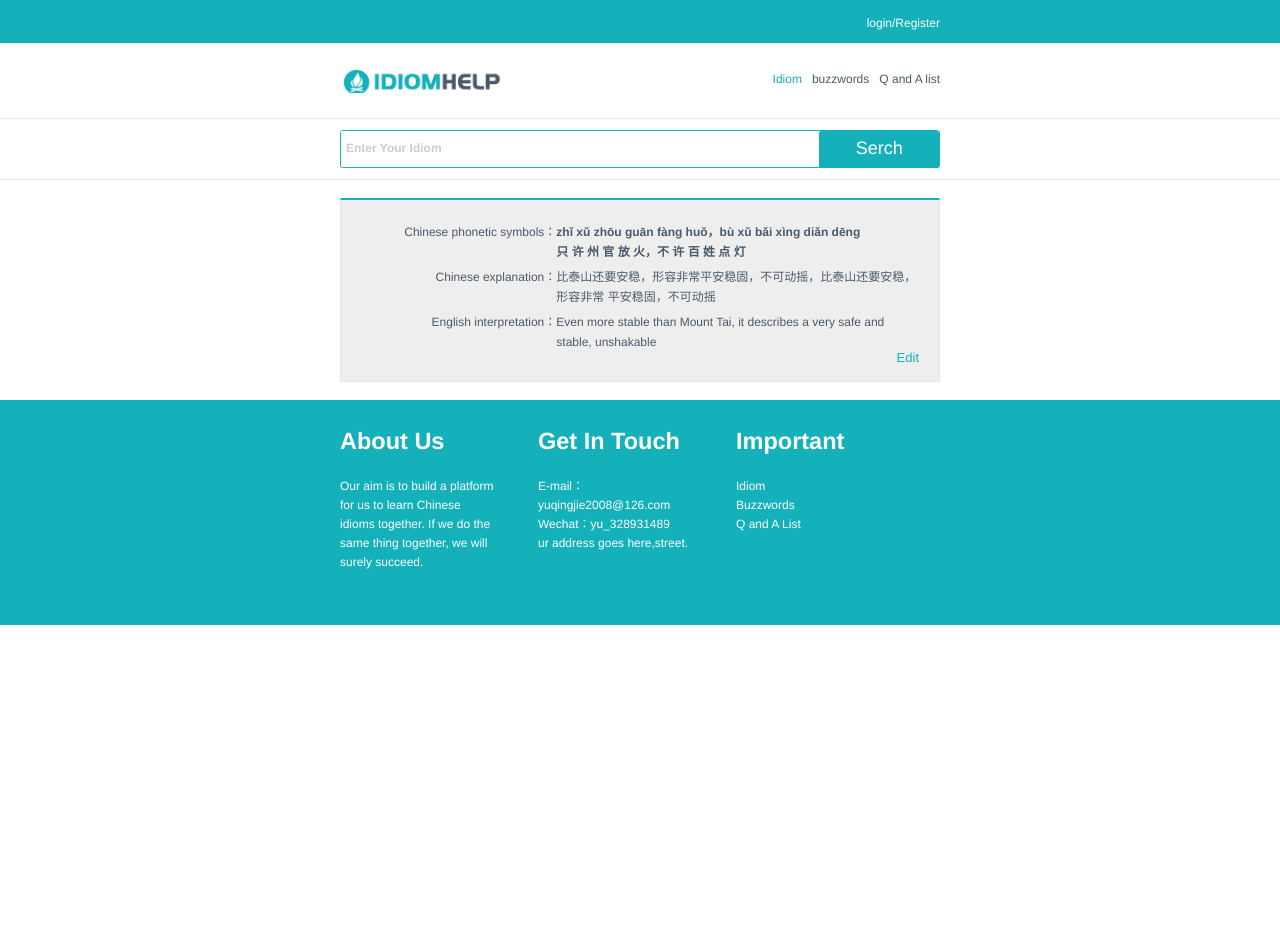
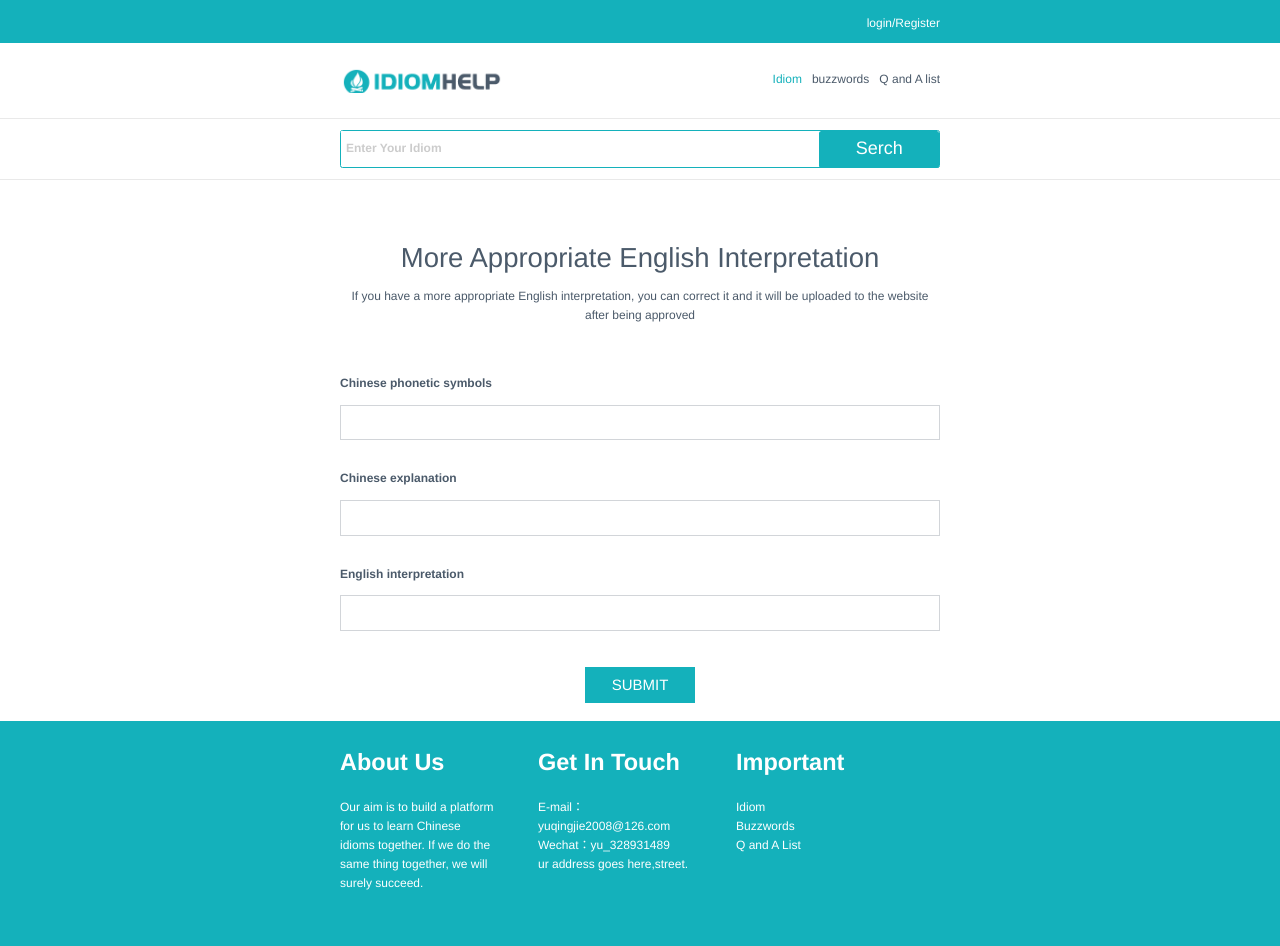
Before and after one commit to zhouweihua/idiom, a React app: page /idiomEdit in a window 1280 px wide. Before the commit the page ends 800 px from the top, so only its background shows below. Built offline with nearby package versions, Linux system fonts and the light colour scheme; some packages are replaced by stand-ins of ours.

Commit message:
6-编辑页面

```diff
--- a/src/index.pc.less
+++ b/src/index.pc.less
@@ -18,7 +18,6 @@
       font-size: 24px / @rate;
       font-weight: normal;
       font-stretch: normal;
-      line-height: 32px / @rate;
       letter-spacing: 0px / @rate;
       color: #ffffff;
     }
--- a/src/page/idiomDetail/index.pc.less
+++ b/src/page/idiomDetail/index.pc.less
@@ -136,7 +136,6 @@
           font-size: 26px / @rate;
           font-weight: normal;
           font-stretch: normal;
-          line-height: 24px / @rate;
           letter-spacing: 0px / @rate;
           color: #14b1bb;
 
@@ -144,7 +143,4 @@
       }
     }
   }
-  .test {
-    background: red;
-  }
 }
--- a/src/page/idiomEdit/index.js
+++ b/src/page/idiomEdit/index.js
@@ -38,29 +38,40 @@ export default class IdiomEdit extends React.Component {
           </div>
         </div>
 
-        <div className="idiomDeatailsCon">
-          <div className="idiomDeatails">
-            <div className="idiomDeatailItem">
-              <div className="idiomSymbols">
-                <div className="textLeft">Chinese phonetic symbols：</div>
-                <div className="textRight">
-                  <p>zhǐ   xǔ   zhōu   guān   fàng   huǒ，bù   xǔ   bǎi   xìng   diǎn   dēng</p>
-                  <p>只   许  州  官   放  火，不   许  百  姓  点  灯</p>
-                </div>
+        <div className="idiomEditCon">
+          <div className="idiomEdit">
+            <div className="editMainDes">More Appropriate English Interpretation</div>
+            <div className="editSubDes">If you have a more appropriate English interpretation, you can correct it and it will be uploaded to the website after being approved</div>
+
+            <div className="editItem">
+              <div className="editMainTitle">
+                Chinese phonetic symbols
               </div>
-              <div className="idiomExplanation">
-                <div className="textLeft">Chinese explanation：</div>
-                <div className="textRight">比泰山还要安稳，形容非常平安稳固，不可动摇，比泰山还要安稳，形容非常
-                平安稳固，不可动摇</div>
+              <input className="editCont" />
+            </div>
+            <div className="editItem">
+              <div className="editMainTitle">
+                Chinese explanation
               </div>
-              <div className="idiomInterpret">
-                <div className="textLeft">English interpretation：</div>
-                <div className="textRight">Even more stable than Mount Tai, it describes a very safe and stable, unshakable</div>
+              <input className="editCont" />
+            </div>
+            <div className="editItem">
+              <div className="editMainTitle">
+                English interpretation
               </div>
-              <div className="idiomEdit">Edit</div>
+              <input className="editCont" />
             </div>
           </div>
         </div>
+
+        <div className="idiomSubmitCon">
+          <div className="idiomSubmit">
+            <div className="submitButton">
+              SUBMIT
+            </div>
+          </div>
+        </div>
+
       </div>
     )
   }
--- a/src/page/idiomEdit/index.pc.less
+++ b/src/page/idiomEdit/index.pc.less
@@ -84,67 +84,81 @@
     }
   }
 
-  .idiomDeatailsCon {
+  .idiomEditCon {
     width: 100%;
     display: flex;
     justify-content: center;
     margin-top: 36px / @rate;
     padding-bottom: 36px / @rate;
-    .idiomDeatails {
+    .idiomEdit {
       width: @comWidth;
       display: flex;
       flex-direction: column;
-      border-bottom: solid 1px #e9e9e9;
-      .idiomDeatailItem {
-        padding: 34px / @rate 40px / @rate;
-        border-left: solid 1px #e9e9e9;
-        border-right: solid 1px #e9e9e9;
-        border-top: solid 2px #14b1bb;
-        background: #eee;
-        .idiomSymbols, .idiomExplanation, .idiomInterpret {
-          display: flex;
-          margin-top: 10px / @rate;
-          .textLeft {
-            width: 35%;
-            display: flex;
-            justify-content: flex-end;
-            font-size: 24px / @rate;
-            font-weight: normal;
-            font-stretch: normal;
-            line-height: 40px / @rate;
-            letter-spacing: 0px / @rate;
-            color: #4b5a6a;
-          }
-          .textRight {
-            width: 65%;
-            font-size: 24px / @rate;
-            font-weight: normal;
-            font-stretch: normal;
-            line-height: 40px / @rate;
-            letter-spacing: 0px / @rate;
-            color: #4b5a6a;
-          }
+      .editMainDes {
+        font-size: 55px / @rate;
+        font-weight: normal;
+        font-stretch: normal;
+        letter-spacing: 0px / @rate;
+        color: #4b5a6a;
+        text-align: center;
+        margin-top: 80px / @rate;
+      }
+      .editSubDes {
+        font-size: 24px / @rate;
+        font-weight: normal;
+        font-stretch: normal;
+        line-height: 38px / @rate;
+        letter-spacing: 0px / @rate;
+        color: #4b5a6a;
+        text-align: center;
+        margin-top: 20px / @rate;
+        margin-bottom: 40px / @rate;
+      }
+      .editItem {
+        margin-top: 60px / @rate;
+        .editMainTitle {
+          font-size: 24px / @rate;
+          font-weight: bold;
+          font-stretch: normal;
+          letter-spacing: 0px / @rate;
+          color: #4b5a6a;
         }
-        .idiomSymbols {
-          .textRight {
-            font-weight: bold;
-          }
-        }
-        .idiomEdit {
-          display: flex;
-          justify-content: flex-end;
-          font-size: 26px / @rate;
-          font-weight: normal;
-          font-stretch: normal;
-          line-height: 24px / @rate;
-          letter-spacing: 0px / @rate;
-          color: #14b1bb;
-
+        .editCont {
+          width: 100%;
+          margin-top: 25px / @rate;
+          height: 71px / @rate;
+          background-color: #ffffff;
+          border: solid 1px rgba(75, 90, 106, 0.25);
         }
       }
     }
   }
-  .test {
-    background: red;
+  .idiomSubmitCon {
+
+    width: 100%;
+    display: flex;
+    justify-content: center;
+    margin-top: 36px / @rate;
+    padding-bottom: 36px / @rate;
+    .idiomSubmit {
+      width: @comWidth;
+      display: flex;
+      justify-content: center;
+      align-items: center;
+      .submitButton {
+        display: flex;
+        justify-content: center;
+        align-items: center;
+
+        width: 220px / @rate;
+        height: 73px / @rate;
+        background-color: #14b1bb;
+
+        font-size: 30px / @rate;
+        font-weight: normal;
+        font-stretch: normal;
+        color: #ffffff;
+      }
+    }
   }
 }
--- a/src/page/idiomList/index.pc.less
+++ b/src/page/idiomList/index.pc.less
@@ -135,7 +135,6 @@
           font-size: 26px / @rate;
           font-weight: normal;
           font-stretch: normal;
-          line-height: 24px / @rate;
           letter-spacing: 0px / @rate;
           color: #14b1bb;
 
```
